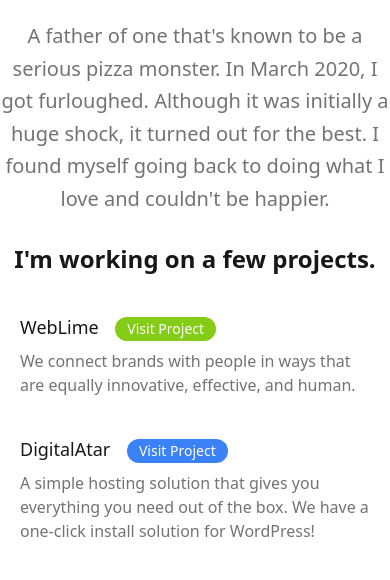
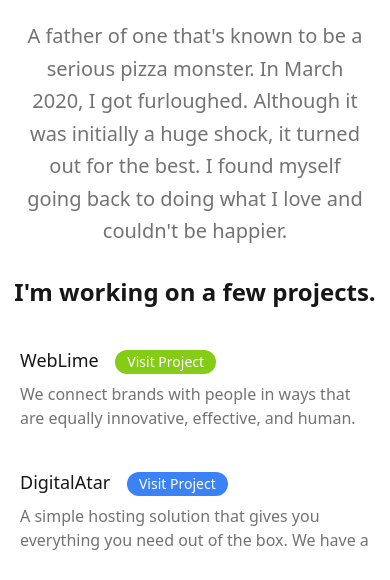
Before and after one commit to eba8/edan-ben-atar, a website: page index.html in a window 390 px wide. Shown: the part 176-756 px from the top of the page. Drawn offline with Linux system fonts and the light colour scheme.

Commit message:
padding fix

```diff
--- a/index.html
+++ b/index.html
@@ -34,7 +34,7 @@
         </h1>
       </div>
       <div
-        class="max-w-2xl m-2 mx-auto text-xl leading-relaxed text-center text-gray-500 sm:px-6 lg:px-8"
+        class="max-w-2xl px-6 m-2 mx-auto text-xl leading-relaxed text-center text-gray-500 lg:px-8"
       >
         <p>
           A father of one that's known to be a serious pizza monster. In March 2020, I got furloughed. Although it was initially a huge
```
Also changed, not shown: static/assets/css/style.css.
